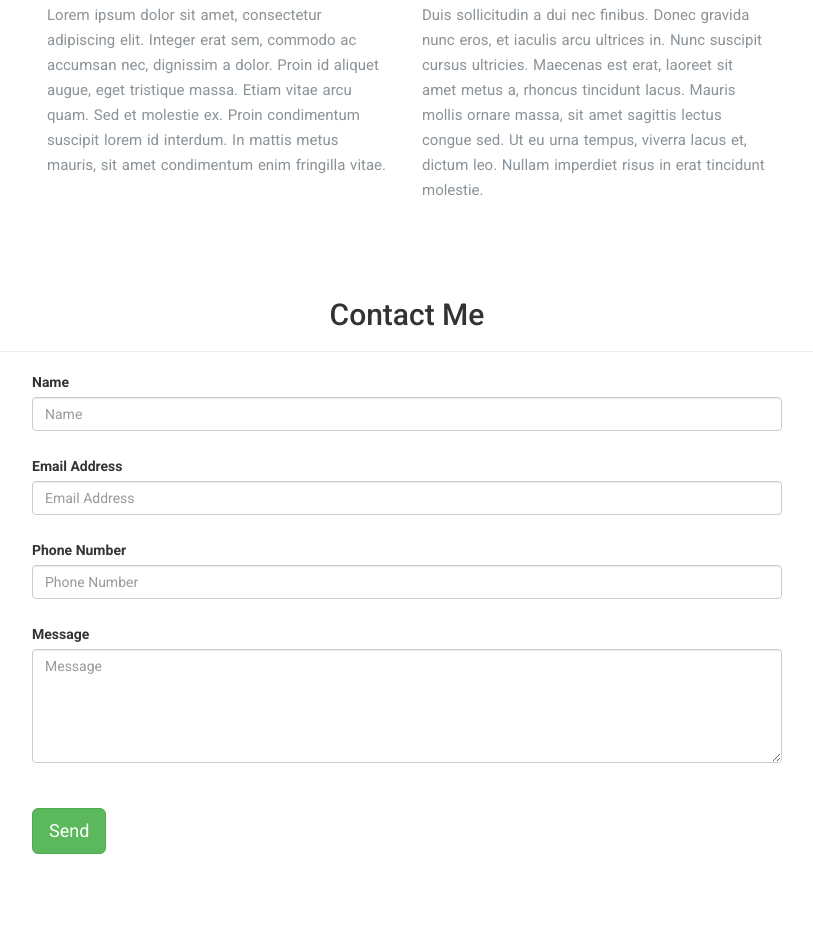
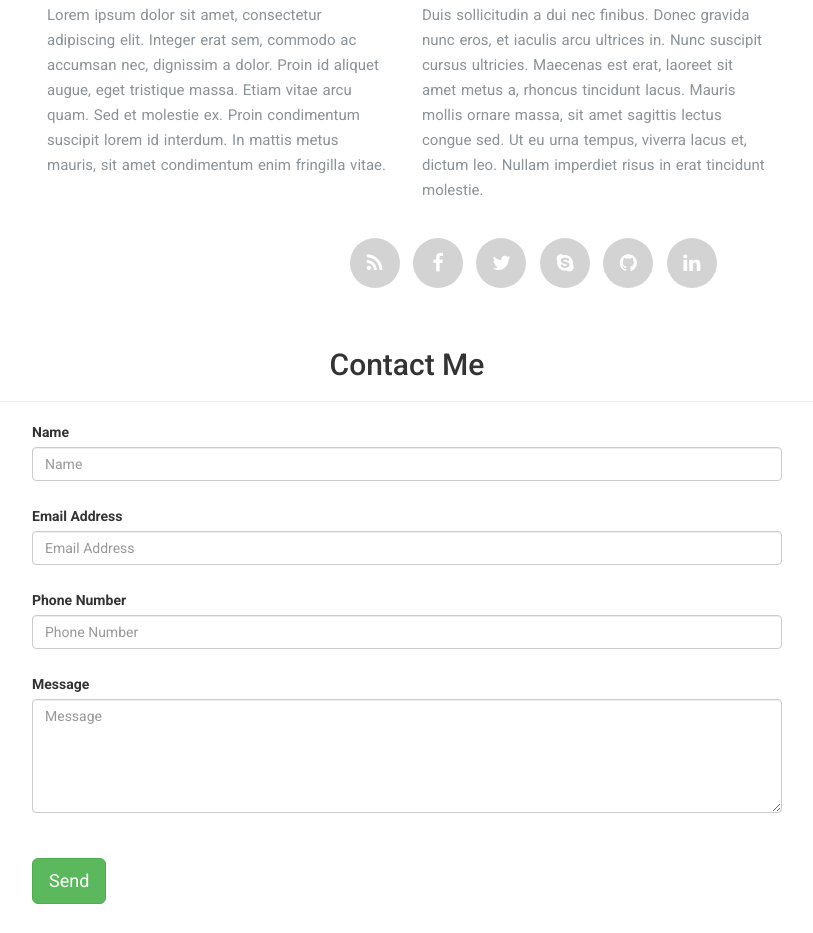
Before and after one commit to adrianlemess/adrianlemess, a website: page index.html in a window 1280 px wide. Shown: the part 1021-1954 px from the top of the page, without its empty margins (233-1046 px from the left). Before the commit the page ends 1904 px from the top, so only its background shows below. Drawn offline with Linux system fonts and the light colour scheme.

Commit message:
Finishing about section with social network icons

```diff
--- a/index.html
+++ b/index.html
@@ -97,7 +97,8 @@
 		<div class="row">
 			<div class="col-md-12">
 				<h1 class="text-center">Sobre Mim</h1>
-			<p class="text-center section-title">Como um desenvolvedor Full-Stack procuro sempre atender as necessidades do cliente, buscando a melhor tecnologia e solução para cada situação!</p>
+				<p class="text-center section-title">Como um desenvolvedor Full-Stack procuro sempre atender as necessidades do cliente, buscando a melhor tecnologia e solução
+					para cada situação!</p>
 			</div>
 
 		</div>
@@ -115,6 +116,20 @@
 					lectus congue sed. Ut eu urna tempus, viverra lacus et, dictum leo. Nullam imperdiet risus in erat tincidunt molestie.
 				</p>
 			</div>
+		</div>
+		<div class="row">
+			<div class="col-md-offset-5">
+				<ul class="social-network social-circle">
+					<li><a href="#" class="icoRss" title="Rss"><i class="fa fa-rss"></i></a></li>
+					<li><a href="#" class="icoFacebook" title="Facebook"><i class="fa fa-facebook"></i></a></li>
+					<li><a href="#" class="icoTwitter" title="Twitter"><i class="fa fa-twitter"></i></a></li>
+					<!--<li><a href="#" class="icoEmail" title="E-mail"><i class="fa fa-envelope"></i></a></li>-->
+					<li><a href="#" class="icoSkype" title="Skype"><i class="fa fa-skype"></i></a></li>
+					<li><a href="#" class="icoGithub" title="GitHub"><i class="fa fa-github"></i></a></li>
+					<li><a href="#" class="icoLinkedin" title="Linkedin"><i class="fa fa-linkedin"></i></a></li>
+				</ul>
+			</div>
+
 		</div>
 	</div>
 </section>
--- /dev/null
+++ b/less/iconsSocial.less
@@ -0,0 +1,87 @@
+
+
+/*=========================
+  Icons
+ ================= */
+
+/* footer social icons */
+ul.social-network {
+	list-style: none;
+	display: inline;
+	margin-left:0 !important;
+	padding: 0;
+}
+ul.social-network li {
+	display: inline;
+	margin: 0 5px;
+}
+
+
+/* footer social icons */
+.social-network a.icoRss:hover {
+	background-color: #F56505;
+}
+.social-network a.icoFacebook:hover {
+	background-color:#3B5998;
+}
+.social-network a.icoTwitter:hover {
+	background-color:#33ccff;
+}
+.social-network a.icoGoogle:hover {
+	background-color:#BD3518;
+}
+.social-network a.icoVimeo:hover {
+	background-color:#0590B8;
+}
+.social-network a.icoLinkedin:hover {
+	background-color:#007bb7;
+}
+.social-network a.icoRss:hover i, .social-network a.icoFacebook:hover i, .social-network a.icoTwitter:hover i,
+.social-network a.icoGoogle:hover i, .social-network a.icoVimeo:hover i, .social-network a.icoLinkedin:hover i {
+	color:#fff;
+}
+a.socialIcon:hover, .socialHoverClass {
+	color:#44BCDD;
+}
+
+.social-circle li a {
+	display:inline-block;
+	position:relative;
+	margin:0 auto 0 auto;
+	-moz-border-radius:50%;
+	-webkit-border-radius:50%;
+	border-radius:50%;
+	text-align:center;
+	width: 50px;
+	height: 50px;
+	font-size:20px;
+}
+.social-circle li i {
+	margin:0;
+	line-height:50px;
+	text-align: center;
+}
+
+.social-circle li a:hover i, .triggeredHover {
+	-moz-transform: rotate(360deg);
+	-webkit-transform: rotate(360deg);
+	-ms--transform: rotate(360deg);
+	transform: rotate(360deg);
+	-webkit-transition: all 0.2s;
+	-moz-transition: all 0.2s;
+	-o-transition: all 0.2s;
+	-ms-transition: all 0.2s;
+	transition: all 0.2s;
+}
+.social-circle i {
+	color: #fff;
+	-webkit-transition: all 0.8s;
+	-moz-transition: all 0.8s;
+	-o-transition: all 0.8s;
+	-ms-transition: all 0.8s;
+	transition: all 0.8s;
+}
+
+#about a {
+ background-color: #D3D3D3;
+}
--- a/less/portfolio.less
+++ b/less/portfolio.less
@@ -1,5 +1,6 @@
 @import "variables.less";
 @import "mixins.less";
+@import "iconsSocial.less";
 
 body {
 	// font-family: 'Lato', 'Helvetica Neue', Helvetica, Arial, sans-serif;
```
Also changed, not shown: css/portfolio.css, css/portfolio.min.css.
